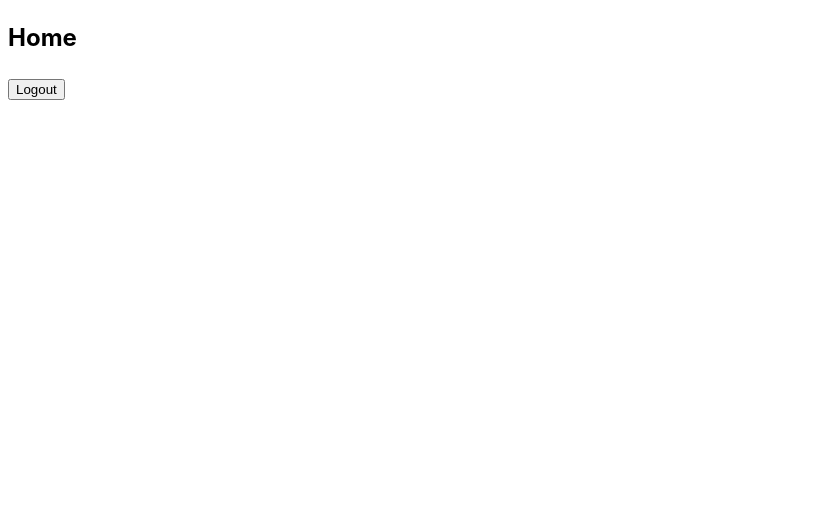
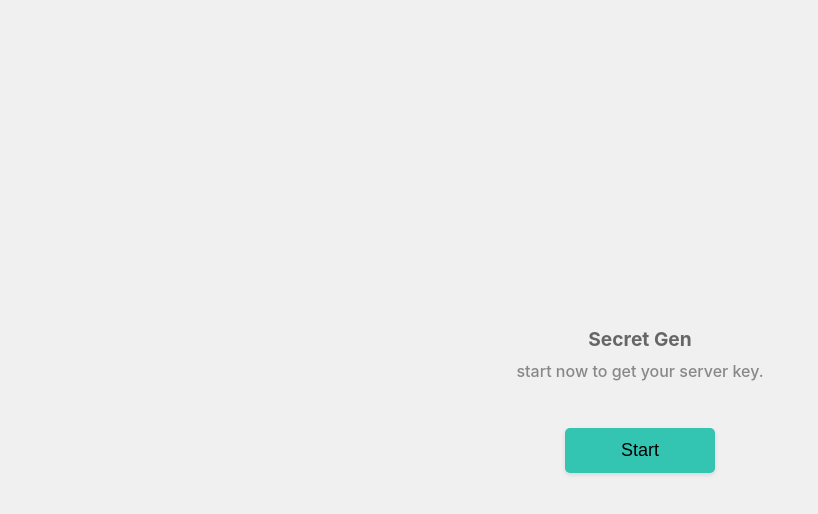
Before and after one commit to AmirDiafi/Extension-Task, a React (Vite) app: page / in a window 1280 px wide. Shown: the top 514 px of the page, without its empty margins (0-818 px from the left). Built offline with nearby package versions, Linux system fonts and the light colour scheme.

Commit message:
feat: add secrets

```diff
--- a/package.json
+++ b/package.json
@@ -9,11 +9,14 @@
     "preview": "vite preview"
   },
   "dependencies": {
+    "crypto-js": "^4.1.1",
     "react": "^18.2.0",
     "react-dom": "^18.2.0",
     "zustand": "^4.3.7"
   },
   "devDependencies": {
+    "@types/crypto-js": "^4.1.1",
+    "@types/node": "^18.15.11",
     "@types/react": "^18.0.28",
     "@types/react-dom": "^18.0.11",
     "@vitejs/plugin-react-swc": "^3.0.0",
--- a/src/index.css
+++ b/src/index.css
@@ -1,10 +1,37 @@
 :root {
   font-family: Inter, system-ui, Avenir, Helvetica, Arial, sans-serif;
-  line-height: 1.5;
-  font-weight: 400;
   font-synthesis: none;
   text-rendering: optimizeLegibility;
   -webkit-font-smoothing: antialiased;
   -moz-osx-font-smoothing: grayscale;
   -webkit-text-size-adjust: 100%;
 }
+
+body {
+  margin: 0;
+  min-width: 320px;
+  min-height: 480px;
+  background-color: #f0f0f0;
+}
+
+button {
+  margin-top: 15px;
+  padding: 12px;
+  border-radius: 5px;
+  border: none;
+  background-color: #33c5b2;
+  color: #000;
+  cursor: pointer;
+  box-shadow: 0 2px 4px rgba(0, 0, 0, 0.1);
+  font-size: 18px;
+  min-width: 150px;
+}
+
+button:disabled {
+  opacity: 0.5;
+  cursor: not-allowed;
+}
+
+button:hover {
+  background-color: #009688;
+}
--- /dev/null
+++ b/src/styles/intro.css
@@ -0,0 +1,23 @@
+.intro-container {
+  display: flex;
+  flex-direction: column;
+  align-items: center;
+  justify-content: center;
+  height: 100vh;
+}
+
+.intro-heading {
+  font-size: 1.2rem;
+  margin: 0;
+  text-align: center;
+  color: #666;
+}
+
+.intro-text {
+  font-size: 1rem;
+  font-weight: 500;
+  color: #888;
+  text-align: center;
+  margin-top: 0.6rem;
+  margin-bottom: 2rem;
+}
--- /dev/null
+++ b/src/styles/login.css
@@ -0,0 +1,50 @@
+.container {
+  height: 100%;
+  display: flex;
+  flex-direction: column;
+  justify-content: center;
+  align-items: center;
+  min-width: 100vw;
+  min-height: 100vh;
+}
+
+.form {
+  display: flex;
+  flex-direction: column;
+  align-items: center;
+  justify-content: center;
+  padding: 16px;
+  width: 80%;
+  max-width: 400px;
+}
+
+.input-group {
+  display: flex;
+  flex-direction: column;
+  margin-bottom: 5px;
+  width: 80%;
+  justify-content: center;
+  border-radius: 5px;
+  padding: 10px;
+}
+
+.label {
+  margin-bottom: 8px;
+  font-size: 14px;
+  font-weight: bold;
+  color: #666;
+}
+
+.input {
+  background-color: #fff;
+  padding: 12px;
+  border-radius: 5px;
+  border: none;
+  box-shadow: 0 2px 4px rgba(0, 0, 0, 0.1);
+}
+
+.error {
+  color: #ff0000;
+  margin-top: 8px;
+  font-size: 14px;
+}
--- /dev/null
+++ b/src/utils/index.ts
@@ -0,0 +1,22 @@
+import * as CryptoJS from 'crypto-js'
+
+export async function generateSecret(length = 32): Promise<string> {
+  const characters =
+    'ABCDEFGHIJKLMNOPQRSTUVWXYZabcdefghijklmnopqrstuvwxyz0123456789'
+  let secret = ''
+  for (let i = 0; i < length; i++) {
+    secret += characters.charAt(Math.floor(Math.random() * characters.length))
+  }
+  return secret
+}
+
+export function encrypt(plaintext: string, key: string): string {
+  const ciphertext = CryptoJS.AES.encrypt(plaintext, key).toString()
+  return ciphertext
+}
+
+export function decrypt(ciphertext: string, key: string): string {
+  const bytes = CryptoJS.AES.decrypt(ciphertext, key)
+  const decryptedPlaintext = bytes.toString(CryptoJS.enc.Utf8)
+  return decryptedPlaintext
+}
--- a/src/views/Content.presenter.ts
+++ b/src/views/Content.presenter.ts
@@ -1,3 +1,4 @@
+import { useCallback } from 'react'
 import { create } from 'zustand'
 
 export type TGlobalValues = {
@@ -12,9 +13,26 @@ export type TGlobalActions = {
 
 export type TGlobalStore = TGlobalValues & TGlobalActions
 
-const initialValue = {
-  isLoggedIn: true,
-  isIntro: false,
+export type TEncryptionValues = {
+  cipherSecret: string | undefined
+  secret: string | undefined
+}
+
+export type TEncryptionActions = {
+  setEncryption: (cipherSecret: string | undefined) => void
+  setSecret: (secret: string | undefined) => void
+}
+
+export type TEncryptionStore = TEncryptionValues & TEncryptionActions
+
+const initialValue: TGlobalValues = {
+  isLoggedIn: false,
+  isIntro: true,
+}
+
+const initialEncryptValue: TEncryptionValues = {
+  cipherSecret: undefined,
+  secret: undefined,
 }
 
 export const useGlobalStore = create<TGlobalStore>((set) => ({
@@ -29,4 +47,18 @@ export const useGlobalStore = create<TGlobalStore>((set) => ({
     })),
 }))
 
-export const globalPresenter = () => {}
+export const useEncryptStore = create<TEncryptionStore>((set) => ({
+  ...initialEncryptValue,
+  setEncryption: (cipherSecret) => set(() => ({ cipherSecret })),
+  setSecret: (secret) => set(() => ({ secret })),
+}))
+
+export const globalPresenter = () => {
+  const { setLogin } = useGlobalStore()
+
+  const logout = useCallback(() => {
+    setLogin(false)
+  }, [])
+
+  return { logout }
+}
--- a/src/views/ContentView.view.tsx
+++ b/src/views/ContentView.view.tsx
@@ -1,18 +1,20 @@
-import { useGlobalStore } from './Content.presenter'
+import { useEncryptStore, useGlobalStore } from './Content.presenter'
 import { Home } from './Home/Home.view'
 import { Intro } from './Intro/Intro.view'
 import { Login } from './Login/Login.view'
 
 const ContentView = () => {
-  const { isIntro, isLoggedIn } = useGlobalStore()
+  const { isLoggedIn } = useGlobalStore()
+  const { secret, cipherSecret } = useEncryptStore()
 
-  if (isIntro) {
+  if (!secret) {
     return <Intro />
-  } else if (isLoggedIn) {
+  }
+  if (isLoggedIn && cipherSecret) {
     return <Home />
-  } else {
-    return <Login />
   }
+
+  return <Login />
 }
 
 export default ContentView
--- a/src/views/Home/Home.view.tsx
+++ b/src/views/Home/Home.view.tsx
@@ -1,11 +1,14 @@
-import { useGlobalStore } from '../Content.presenter'
+import { globalPresenter, useEncryptStore } from '../Content.presenter'
 
 export const Home = () => {
-  const { setLogin } = useGlobalStore()
+  const { logout } = globalPresenter()
+  const { cipherSecret, secret } = useEncryptStore()
   return (
     <div>
       <h2>Home</h2>
-      <button onClick={() => setLogin(false)}>Logout</button>
+      <p>secret: {secret}</p>
+      <p>cipherSecret: {cipherSecret}</p>
+      <button onClick={logout}>Logout</button>
     </div>
   )
 }
--- a/src/views/Intro/Intro.view.tsx
+++ b/src/views/Intro/Intro.view.tsx
@@ -1,11 +1,16 @@
-import { useGlobalStore } from '../Content.presenter'
+import '../../styles/intro.css'
+import { useIntroPresenter } from './intro.presenter'
 
 export const Intro = () => {
-  const { setIntro } = useGlobalStore()
+  const { onEncrypt } = useIntroPresenter()
+
   return (
-    <div>
-      <h2>Intro</h2>
-      <button onClick={() => setIntro(false)}>Start</button>
+    <div className='intro-container'>
+      <h2 className='intro-heading'>Secret Gen</h2>
+      <p className='intro-text'>start now to get your server key.</p>
+      <button className='intro-button' onClick={onEncrypt}>
+        Start
+      </button>
     </div>
   )
 }
--- /dev/null
+++ b/src/views/Intro/intro.presenter.ts
@@ -0,0 +1,17 @@
+import { useCallback } from 'react'
+import { useEncryptStore, useGlobalStore } from '../Content.presenter'
+import { generateSecret } from '../../utils'
+
+export const useIntroPresenter = () => {
+  const { setIntro } = useGlobalStore()
+  const { setSecret, secret } = useEncryptStore()
+  const onEncrypt = useCallback(async () => {
+    if (!secret) {
+      const secretValue = await generateSecret(30)
+      setSecret(secretValue)
+    }
+    setIntro(true)
+  }, [])
+
+  return { onEncrypt }
+}
--- a/src/views/Login/Login.view.tsx
+++ b/src/views/Login/Login.view.tsx
@@ -1,11 +1,78 @@
-import { useGlobalStore } from '../Content.presenter'
+import { useState, useCallback } from 'react'
+import { useEncryptStore, useGlobalStore } from '../Content.presenter'
+import '../../styles/login.css'
+import { encrypt } from '../../utils'
 
 export const Login = () => {
   const { setLogin } = useGlobalStore()
+  const { setEncryption, secret } = useEncryptStore()
+  const [password, setPassword] = useState('')
+  const [confirmPassword, setConfirmPassword] = useState('')
+  const [error, setError] = useState('')
+
+  const handlePasswordChange = useCallback(
+    (event: React.ChangeEvent<HTMLInputElement>) => {
+      setPassword(event.target.value)
+      setError('')
+    },
+    []
+  )
+
+  const handleConfirmPasswordChange = useCallback(
+    (event: React.ChangeEvent<HTMLInputElement>) => {
+      setConfirmPassword(event.target.value)
+      setError('')
+    },
+    []
+  )
+
+  const handleSubmit = useCallback(
+    async (event: React.FormEvent<HTMLFormElement>) => {
+      event.preventDefault()
+      // MARK This is wont happen, because we're not
+      // displaying the login page if there is no secret
+      if (password === confirmPassword && secret) {
+        const key = 'my-secret-key'
+        const cipherSecret = encrypt(secret, key)
+
+        setEncryption(cipherSecret)
+        setLogin(true)
+      } else {
+        setError(secret ? 'Passwords do not match' : 'no secret')
+      }
+    },
+    [password, confirmPassword, setLogin]
+  )
+
+  const isButtonDisabled =
+    !password || !confirmPassword || password !== confirmPassword
+
   return (
-    <div>
-      <h2>Login</h2>
-      <button onClick={() => setLogin(true)}>Go</button>
+    <div className='container'>
+      <form onSubmit={handleSubmit} className='form'>
+        <div className='input-group'>
+          <label className='label'>Password:</label>
+          <input
+            type='password'
+            value={password}
+            onChange={handlePasswordChange}
+            className='input'
+          />
+        </div>
+        <div className='input-group'>
+          <label className='label'>Confirm Password</label>
+          <input
+            type='password'
+            value={confirmPassword}
+            onChange={handleConfirmPasswordChange}
+            className='input'
+          />
+        </div>
+        <button type='submit' className='button' disabled={isButtonDisabled}>
+          Go
+        </button>
+        {error && <p className='error'>{error}</p>}
+      </form>
     </div>
   )
 }
```
Also changed, not shown: src/views/Login copy/Login.view.tsx (deleted, +0 -11 lines), 1 other file (tests, documents, lock files or other folders).
